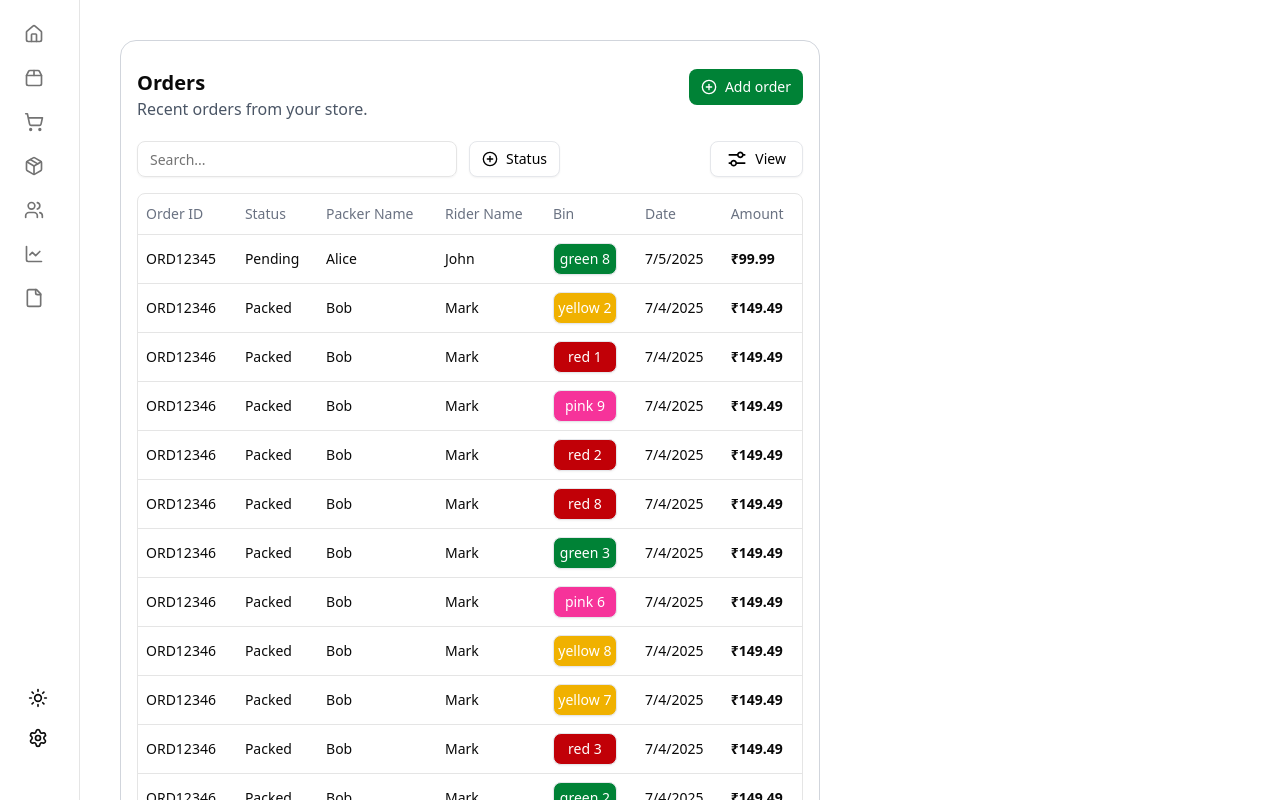
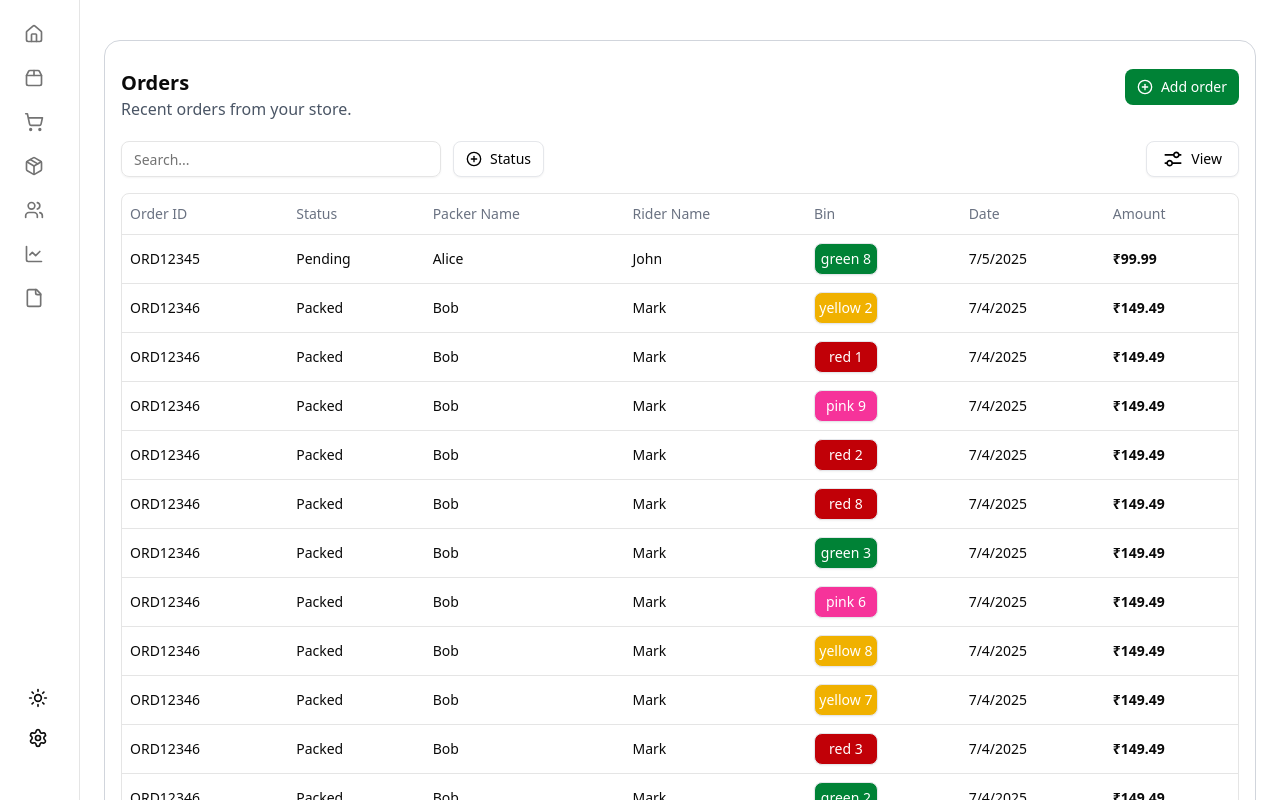
Before and after one commit to Mohith1490/sida, a Next.js app: page /dashboard in a window 1280 px wide. Shown: the top 800 px of the page. Built offline with nearby package versions, Linux system fonts and the light colour scheme.

Commit message:
streched dashboard

```diff
--- a/src/app/(dashboard)/dashboard/page.tsx
+++ b/src/app/(dashboard)/dashboard/page.tsx
@@ -131,10 +131,10 @@ export default function page() {
 ]
     return (
         <>
-            <div className="w-screen h-screen flex">
+            <div className="w-screen h-screen flex ">
                 <Sidebar/>
-                <div className="w-full h-full p-10 ml-20">
-                    <div className="w-[700px]  border border-gray-300 rounded-2xl px-4 py-7  " >
+                <div className="ml-20 w-full px-6 py-10 ">
+                    <div className="w-full  border border-gray-300 rounded-2xl px-4 py-7" >
                         <div className="flex justify-between">
                             <span>
                                 <h1 className="text-xl font-bold" >Orders</h1>
```
